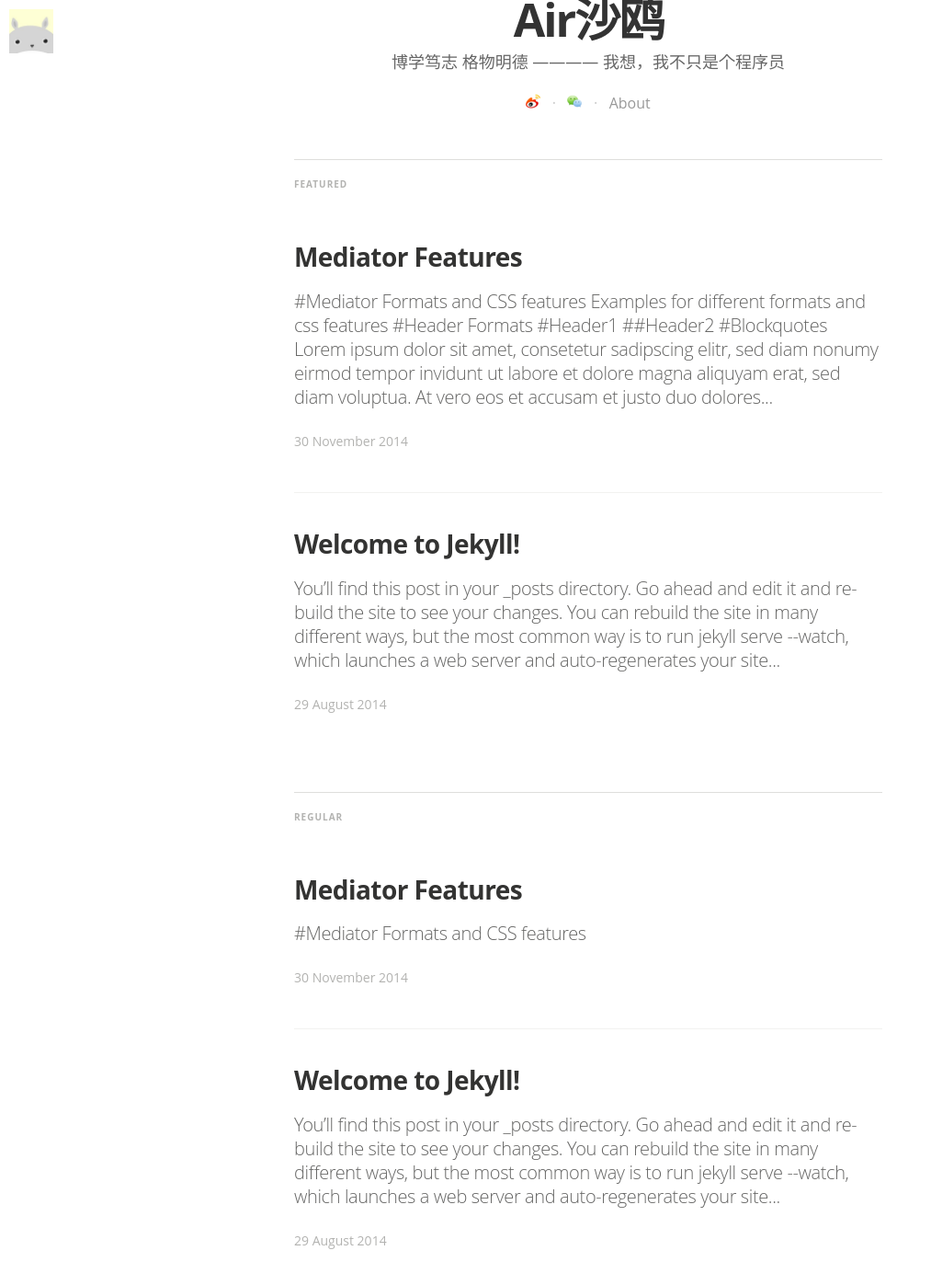
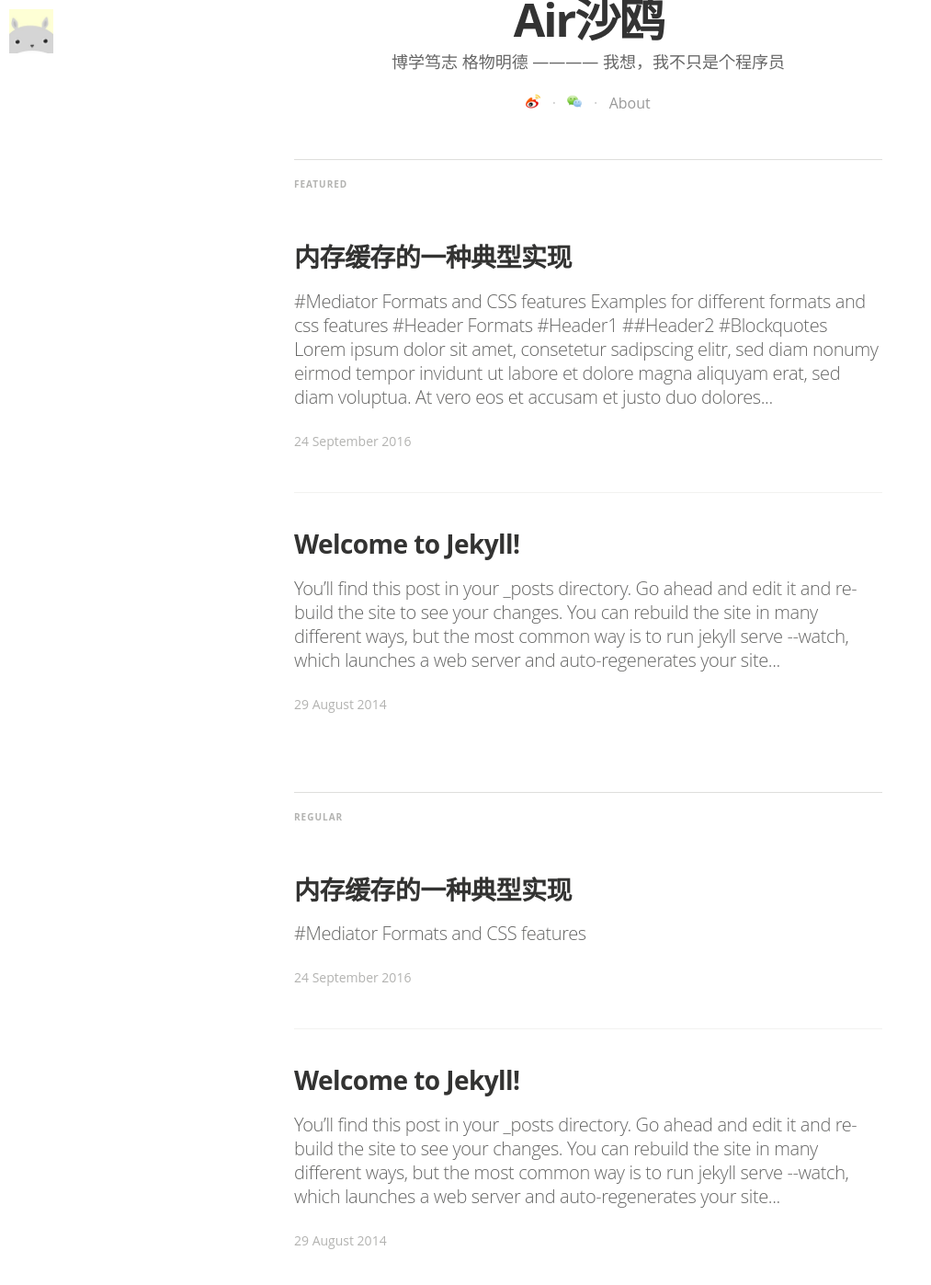
Before and after one commit to ihuyang/myblog, a Jekyll site: the page built from index.html, in a window 1280 px wide and 1400 px high, scrolled down 538 px. Shown: the top 1397 px of the window at 92% size, without its empty margins (0-1013 px from the left). Built offline with Jekyll 4.4.1, drawn with Linux system fonts in a browser that asks for light colours; nearby versions of some CDN libraries; some web fonts are replaced; the list of posts is cut into pages by our own code.

Commit message:
interface modified

```diff
--- a/_posts/2014-11-30-mediator_features.markdown
+++ b/_posts/2016-09-24-内存缓存的一种简单实现.markdown
@@ -1,8 +1,8 @@
 ---
 layout: post
-title:  "Mediator Features"
-date:   2014-11-30 14:34:25
-categories: mediator feature
+title:  "内存缓存的一种典型实现"
+date:   2016-09-24 22:00:00
+categories: java web
 tags: featured
 image: /assets/article_images/2014-11-30-mediator_features/night-track.JPG
 image2: /assets/article_images/2014-11-30-mediator_features/night-track-mobile.JPG
```
